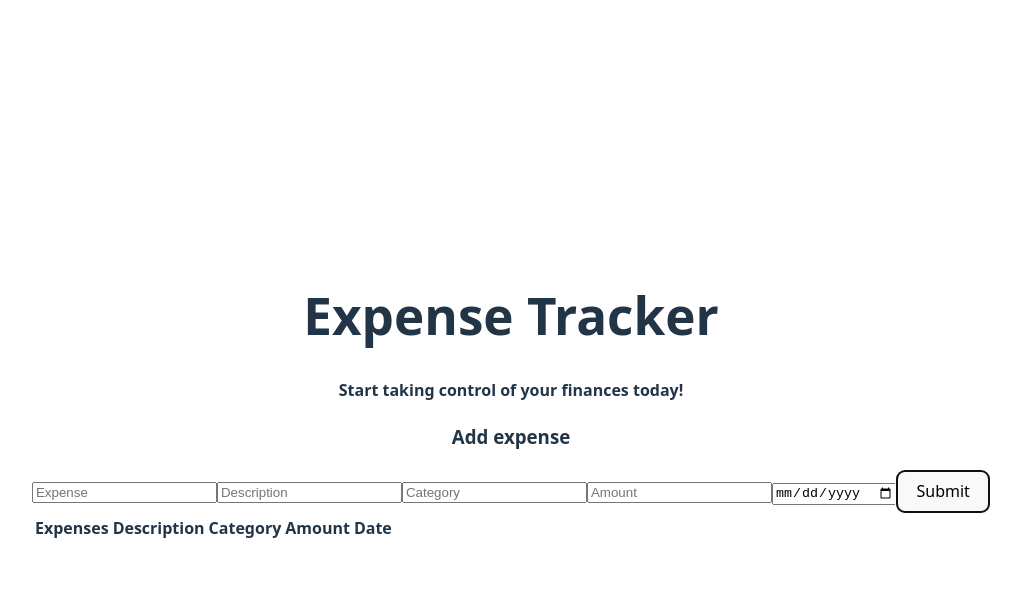
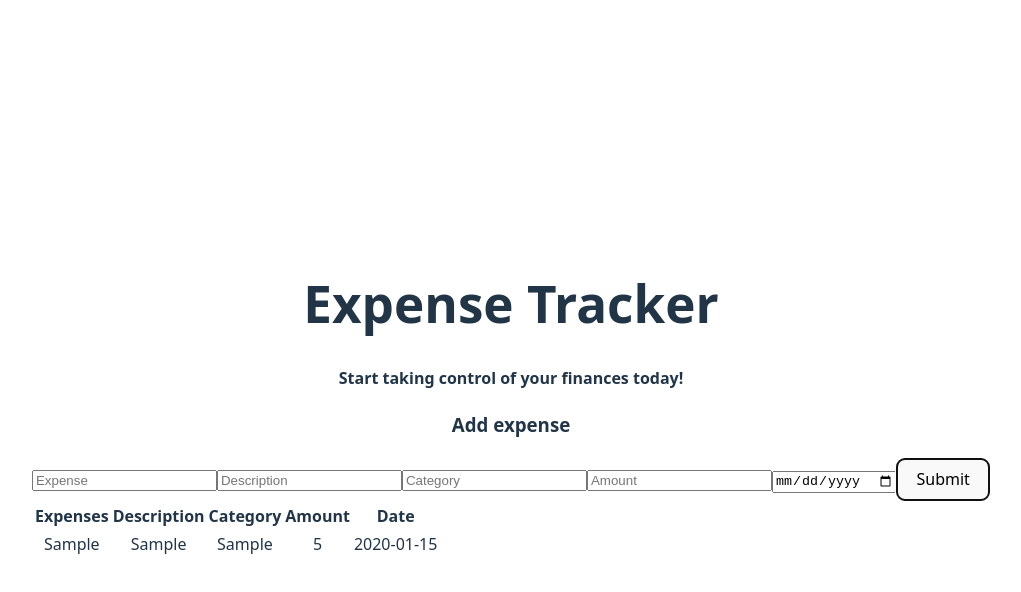
Before and after one commit to kapombe-k/expense-tracker, a React (Vite) app: page / in a window 1280 px wide. Both pictures are taken after typing "Sample", "Sample", "Sample", "5", "2020-01-15" into the empty fields and a click on the button "Submit". Shown: the top 592 px of the page, without its empty margins (129-1150 px from the left). Built offline with nearby package versions, Linux system fonts and the light colour scheme.

Commit message:
proper destructured

```diff
--- a/src/App.jsx
+++ b/src/App.jsx
@@ -2,13 +2,21 @@ import "./App.css";
 import Form from "./Form";
 import Table from "./Table";
 import Header from "./Header";
+import { useState } from "react";
 
 function App() {
+  const [expenses, setExpenses] = useState([]);
+
+  const handleAddExpense = (newExpense) => {
+    const expenseId = { ...newExpense, id: Date.now() };
+    setExpenses([...expenses, expenseId]);
+  };
+
   return (
     <div>
       <Header />
-      <Form />
-      <Table />
+      <Form onAddExpense={handleAddExpense} />
+      <Table expenses={expenses} />
     </div>
   );
 }
--- a/src/Form.jsx
+++ b/src/Form.jsx
@@ -1,6 +1,6 @@
 import { useState } from "react";
 
-export default function Form() {
+export default function Form({ onAddExpense }) {
   const [trackExpense, setExpense] = useState({
     expense: "",
     description: "",
@@ -13,8 +13,9 @@ export default function Form() {
 
   const handleSubmit = (e) => {
     e.preventDefault();
+    onAddExpense(trackExpense);
 
-    console.log("Working till here")
+    console.log("Working till here")//this part clears the form
     setExpense({
       expense: "",
       description: "",
--- a/src/Table.jsx
+++ b/src/Table.jsx
@@ -1,21 +1,11 @@
-import { useState } from "react";
-import Form from "./Form";
-
-export default function Table({ expense, description, category, amount, date }) {
-  const [trackExpense, setExpense] = useState({
-    expense: "",
-    description: "",
-    category: "",
-    amount: "",
-    date: "",
-  });
-
+export default function Table({ expenses }) {
   //const expenseData = [];
 
 
     return (
       <div>
         <table>
+          <thead>
             <tr>
               <th>Expenses</th>
               <th>Description</th>
@@ -23,13 +13,19 @@ export default function Table({ expense, description, category, amount, date })
               <th>Amount</th>
               <th>Date</th>
             </tr>
-          <tr>
-            <td>{expense}</td>
-            <td>{description}</td>
-            <td>{category}</td>
-            <td>{amount}</td>
-            <td>{date}</td>
+          </thead>
+          <tbody>
+            {expenses.map((expense, index) => (
+              <tr key={index}>
+                {/*adds aunique key for each row*/}
+                <td>{expense.expense}</td>
+                <td>{expense.description}</td>
+                <td>{expense.category}</td>
+                <td>{expense.amount}</td>
+                <td>{expense.date}</td>
               </tr>
+            ))}
+          </tbody>
         </table>
       </div>
     );
```
Lines whose indentation alone changed are shown as unchanged.
